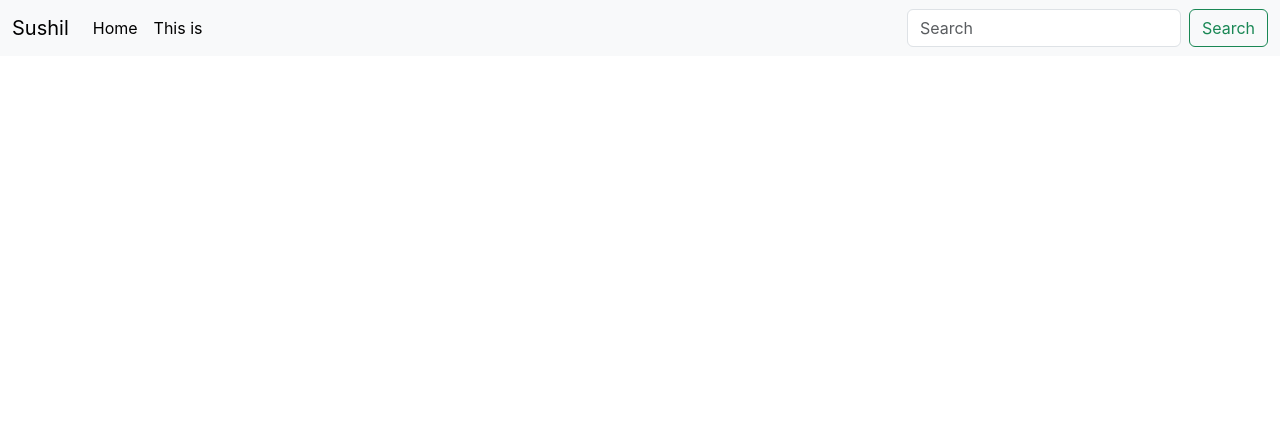
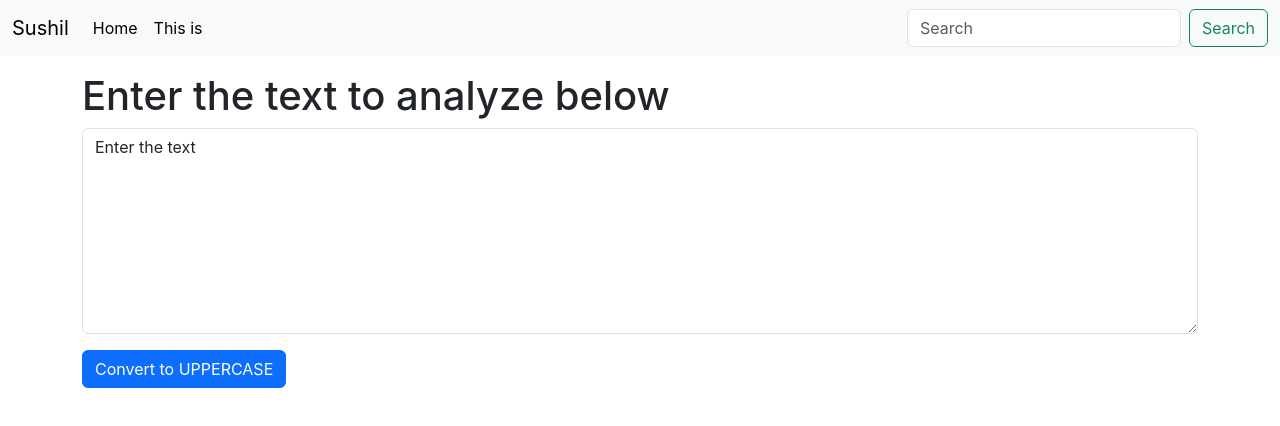
Before and after one commit to sushilthapaIT/React-JS, a React (Create React App) app in the folder day1/: page / in a window 1280 px wide. Shown: the top 426 px of the page. Built offline with nearby package versions, Linux system fonts and the light colour scheme.

Commit message:
textform.js
state
hook
usestateHOOK
setText

```diff
--- a/day1/src/App.js
+++ b/day1/src/App.js
@@ -1,9 +1,18 @@
 import './App.css';
 import Navbar from './components/Navbar';
+import TextForm from './components/TextForm';
 
 function App() {
   return (
+    <>
     <Navbar title="Sushil"  aboutText="This is"/>
+
+    <div className = "container my-3">
+
+      <TextForm heading = "Enter the text to analyze below"/>
+    </div>
+    </>
+
   );
 }
 
--- /dev/null
+++ b/day1/src/components/TextForm.js
@@ -0,0 +1,29 @@
+import React, {useState} from 'react'
+
+
+
+export default function TextForm(props) {
+    const handleUpClick = ()=> {
+        console.log("Uppercase was clicked"+text);
+        let newText = text.toUpperCase();
+        setText(newText)
+    }
+
+    const handleOnChange = (event)=>{
+        console.log("On Change");
+        setText(event.target.value);
+    }
+    const [text, setText] = useState('Enter the text');
+    // text = "new text"; //wrong way to change the state
+    // setText("new text"); //correct way to change the state
+    // setText
+  return (
+    <div>
+        <h1>{props.heading}</h1>
+        <div className="mb-3">
+        <textarea className="form-control" value={text} onChange={handleOnChange} id="myBox" rows="8"></textarea>
+        </div>
+        <button className="btn btn-primary" onClick={handleUpClick}>Convert to UPPERCASE</button>
+    </div>
+  )
+}
```
